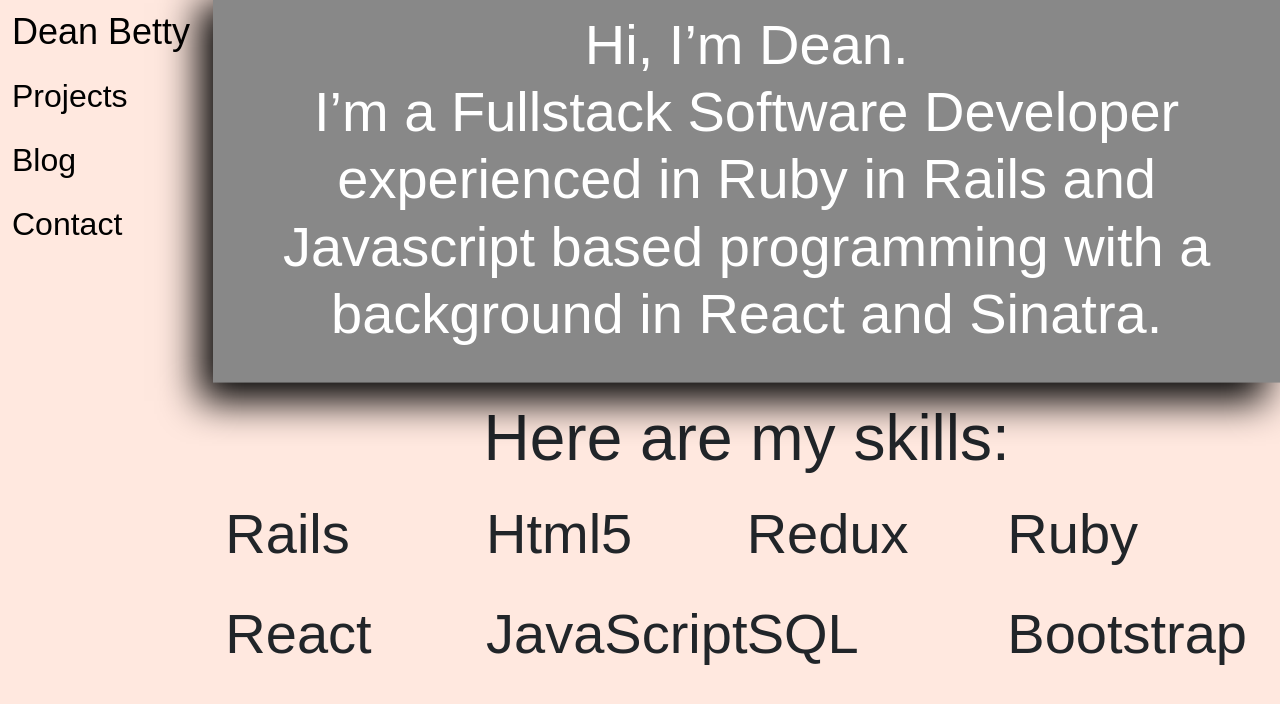
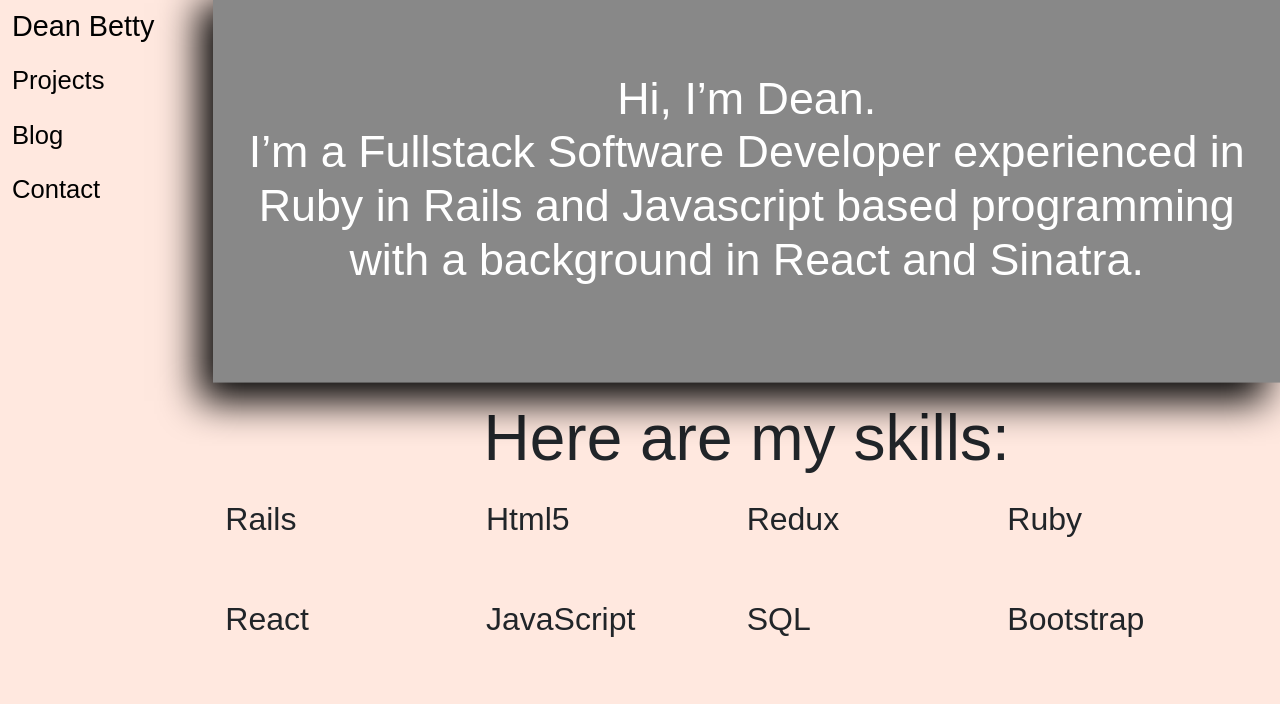
Before and after one commit to deanpointblank/Portfolio_v3, a React (Create React App) app: page / in a window 1280 px wide. Shown: the top 704 px of the page. Built offline with nearby package versions, Linux system fonts and the light colour scheme; a web font is replaced by a local one.

Commit message:
text on home page scales as expected

```diff
--- a/src/Components/homeAbout.js
+++ b/src/Components/homeAbout.js
@@ -2,7 +2,7 @@ import React, { Component } from 'react';
 
 export const HomeAbout = () => {
     return(
-        <h1 className="display-4 text-center text-wrap ">
+        <h1 className="text-center text-wrap about-text">
             Hi, I’m Dean. <br />
             I’m a Fullstack Software Developer experienced in Ruby in Rails and Javascript
             based programming with a background in React and Sinatra.
--- a/src/Components/homeSkills.js
+++ b/src/Components/homeSkills.js
@@ -10,35 +10,35 @@ export const HomeSkills = () => {
                 </Col>
             </Row>
 
-            <Row className="display-4 h-25">
-                <Col className="w-100 d-flex justify-content-center">
-                    <div className="d-inline w-25">
-                        Rails
+            <Row className=" h-25">
+                <Col className="display-4w-100 d-flex justify-content-center">
+                    <div className="d-inline w-25 homeSkills">
+                        <h2>Rails</h2>
                     </div>
-                    <div className="d-inline w-25">
-                        Html5
+                    <div className="d-inline w-25 homeSkills">
+                        <h2>Html5</h2>
                     </div>
-                    <div className="d-inline w-25">
-                        Redux
+                    <div className="d-inline w-25 homeSkills">
+                        <h2>Redux</h2>
                     </div>
-                    <div className="d-inline w-25">
-                        Ruby
+                    <div className="d-inline w-25 homeSkills">
+                        <h2>Ruby</h2>
                     </div>
                 </Col>
             </Row>
-            <Row className="display-4 h-25">
+            <Row className="h-25">
                 <Col className="w-100 d-flex justify-content-center">
-                    <div className="d-inline w-25">
-                        React
+                    <div className="d-inline w-25 homeSkills">
+                        <h2>React</h2>
                     </div>
-                    <div className="d-inline w-25">
-                        JavaScript
+                    <div className="d-inline w-25 homeSkills">
+                        <h2>JavaScript</h2>
                     </div>
-                    <div className="d-inline w-25">
-                        SQL
+                    <div className="d-inline w-25 homeSkills">
+                        <h2>SQL</h2>
                     </div>
-                    <div className="d-inline w-25">
-                        Bootstrap
+                    <div className="d-inline w-25 homeSkills">
+                        <h2>Bootstrap</h2>
                     </div>
                 </Col>
             </Row>
--- a/src/index.css
+++ b/src/index.css
@@ -1,4 +1,7 @@
 @import url('https://fonts.googleapis.com/css2?family=Metrophobic&display=swap');
+
+
+/* general */
 
 html {
   height: 100%;
@@ -11,7 +14,9 @@ body {
 
 .container-fluid {
   height: 100vh;
+  padding-right: 12px;
 }
+
 
 /* Home page*/
 @keyframes float {
@@ -37,11 +42,18 @@ body {
 	animation: float 8s ease-in-out infinite;
 }
 
+.about-text {
+  font-size: 3.5vw;
+}
+.homeSkills{
+  font-size: 2.5vw;
+}
+
 /* Menu Bar */
 
 .navbar-brand {
   color: black;
-  font-size: 2.25rem;
+  font-size: 2.25vw;
 }
 .navbar-brand:hover{
   color: black;
@@ -70,7 +82,7 @@ body {
   color: black;
   margin-left: 0;
   padding-left: 0;
-  font-size: 2rem;
+  font-size: 2vw;
 }
 
 .nav-link:hover{
```
